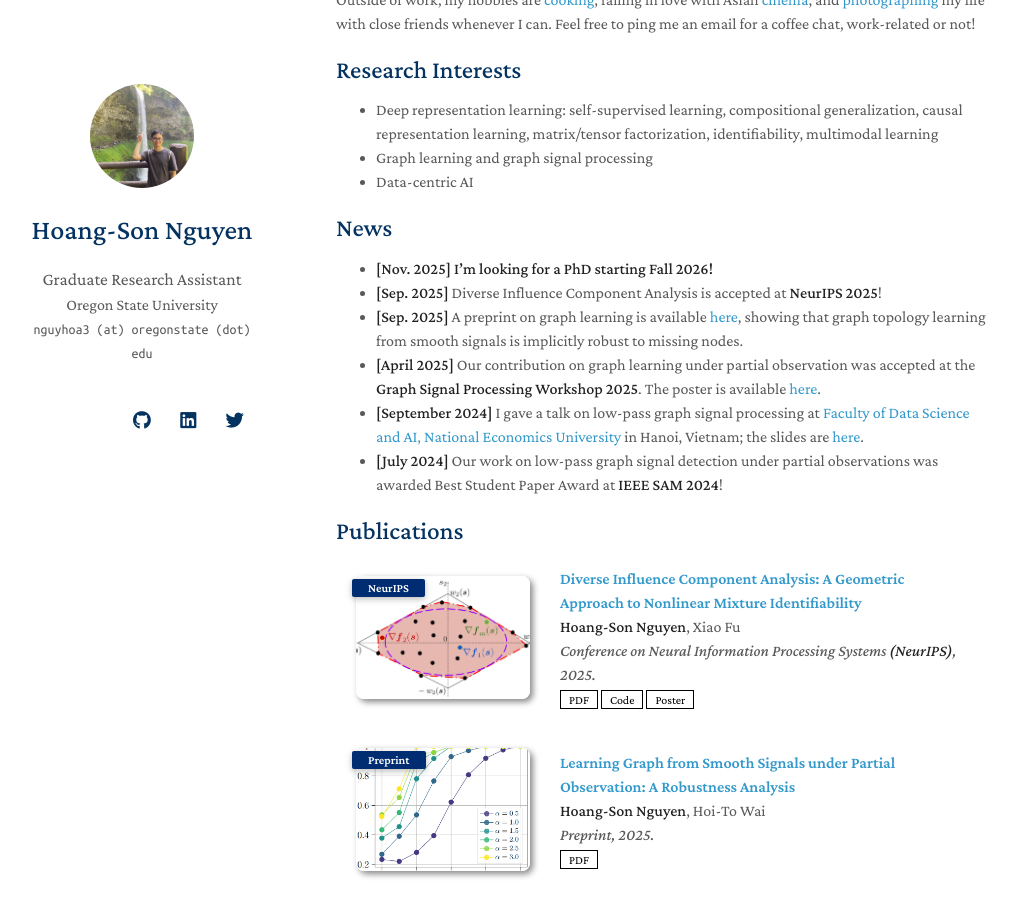
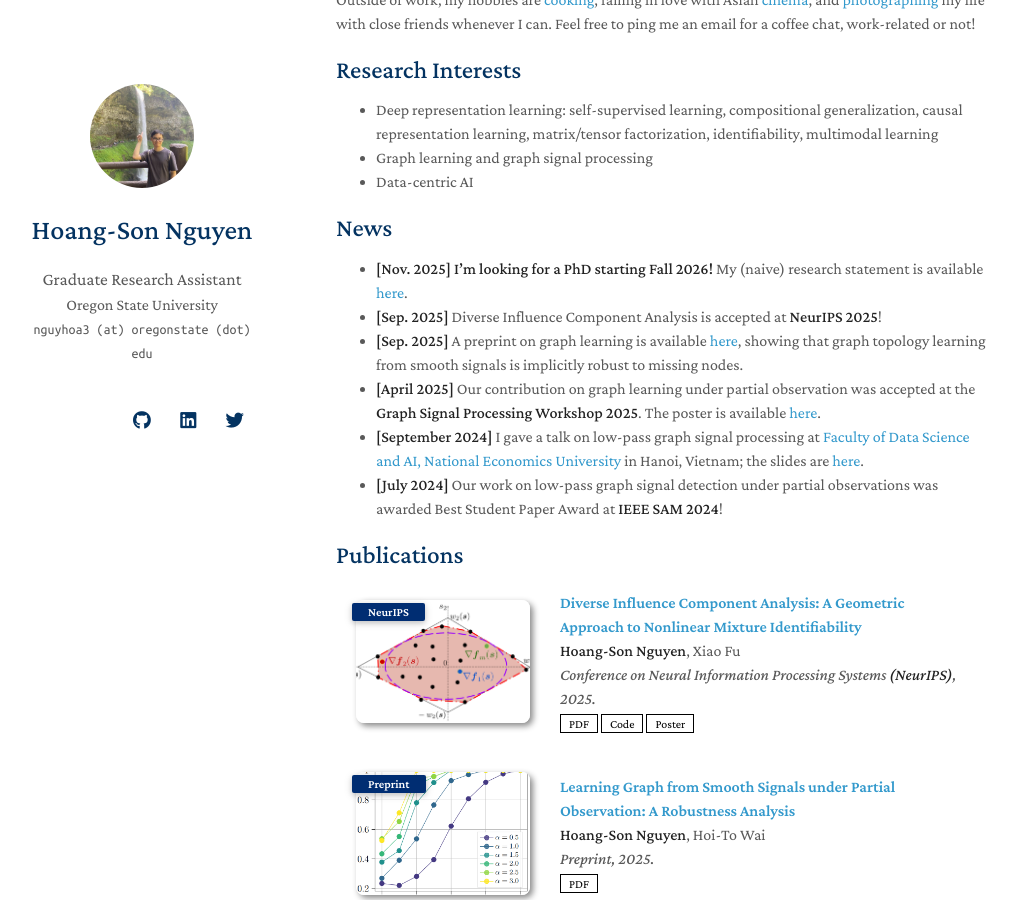
Before and after one commit to hsnguyen24/hsnguyen24.github.io, a Jekyll site: the page built from index.md, in a window 1280 px wide and 900 px high, scrolled down 329 px. Shown: the whole window, without its empty margins (134-1151 px from the left). Built offline with Jekyll 4.4.1, drawn with Linux system fonts in a browser that asks for light colours; nearby versions of some CDN libraries; a style sheet for code colours, icons or effects is not loaded; our own code applies the rules of GitHub Pages for plain Markdown files.

Commit message:
Update index.md

```diff
--- a/index.md
+++ b/index.md
@@ -16,7 +16,7 @@ Outside of work, my hobbies are [cooking](https://cookpad.com/vn/nguoi-su-dung/1
 - Data-centric AI
 
 ## News
-- **[Nov. 2025]** **I'm looking for a PhD starting Fall 2026!**
+- **[Nov. 2025]** **I'm looking for a PhD starting Fall 2026!** My (naive) research statement is available [here](./assets/files/phd_sop.pdf).
 - **[Sep. 2025]** Diverse Influence Component Analysis is accepted at **NeurIPS 2025**!
 - **[Sep. 2025]** A preprint on graph learning is available [here](https://arxiv.org/abs/2509.14887), showing that graph topology learning from smooth signals is implicitly robust to missing nodes.
 - **[April 2025]** Our contribution on graph learning under partial observation was accepted at the **Graph Signal Processing Workshop 2025**. The poster is available [here](./assets/files/GSPW2025_Poster.pdf).
```
